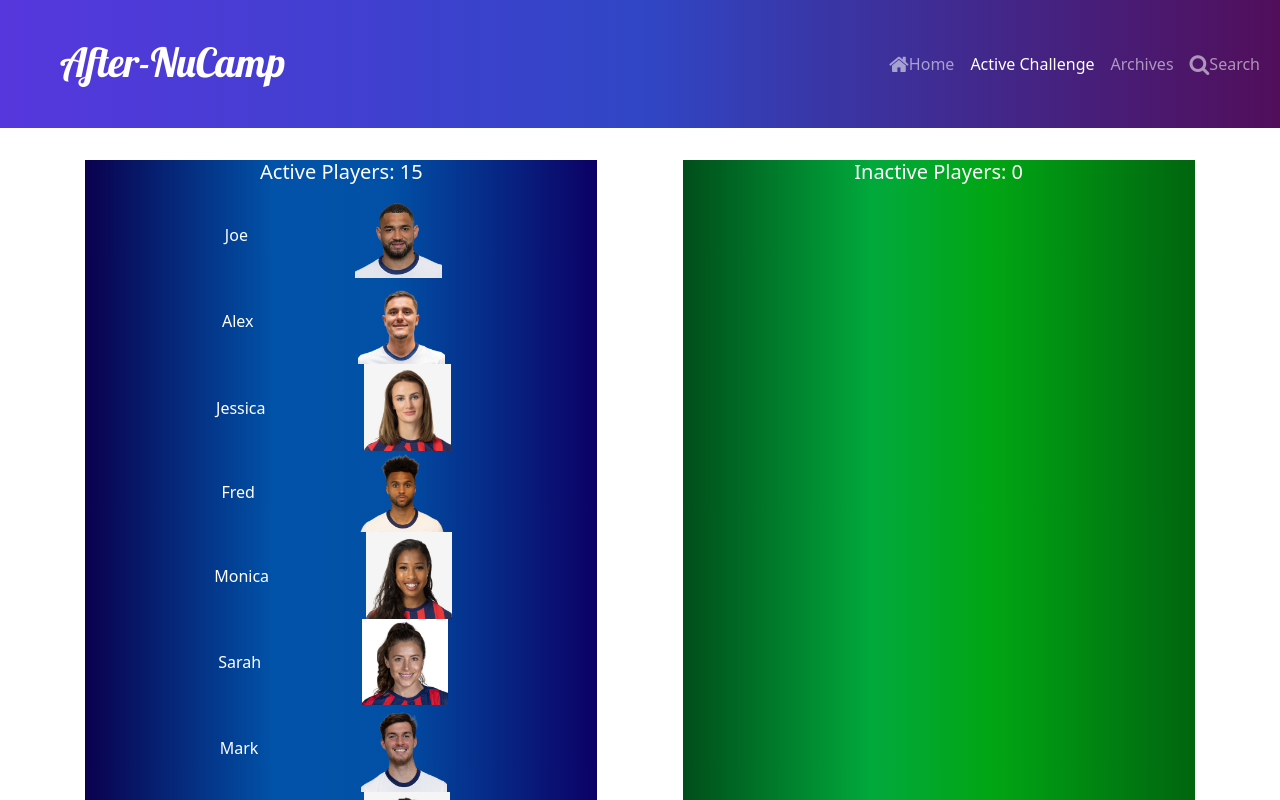
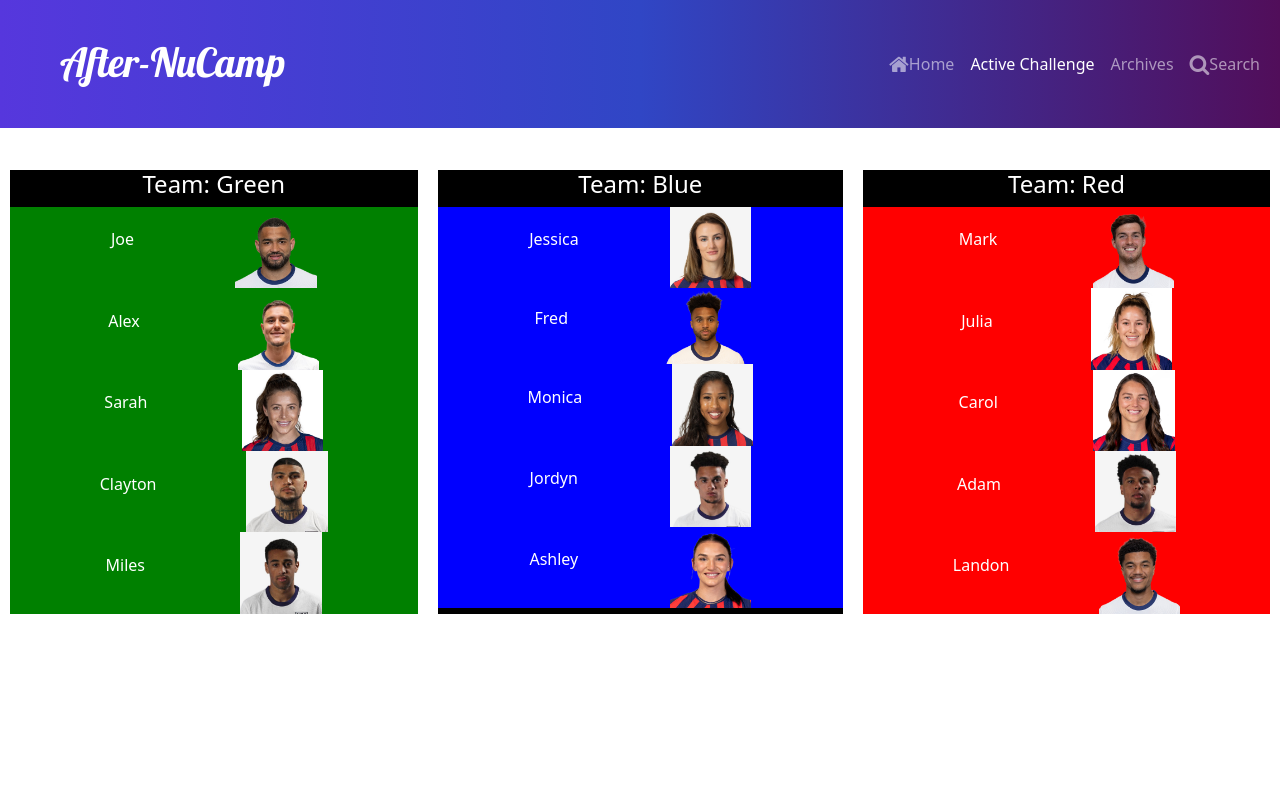
Before and after one commit to mrdeangray/after-nucamp-week2, a React (Create React App) app: page /active in a window 1280 px wide. Shown: the top 800 px of the page. Built offline with nearby package versions, Linux system fonts and the light colour scheme.

Commit message:
Challenge9

```diff
--- a/src/App.css
+++ b/src/App.css
@@ -121,11 +121,13 @@ h2 {
     background-color: orange;
 }
 
-.challenge8 {
+.challenge8,
+.challenge9 {
     display: flex;
     justify-content: space-evenly;
     text-align: center;
 }
+
 
 .active-players{
     background: rgb(10,0,78);
@@ -151,12 +153,17 @@ background: linear-gradient(90deg, rgba(10,0,78,1) 0%, rgba(1,83,169,1) 37%, rgb
     display: flex;
     justify-content: space-evenly;
     align-items: center;
-    width: 90%;
-    border-radius: 10px;
+    width: 100%;
 }
 
 .player-box:hover{
-    scale: 1.3;
-    border: 2px solid red;
+    border-radius: 20px;
+    scale: 1.05;
+    border: 2px solid orange;
     z-index: 2;
 }
+.teams-box{
+    background-color: black;
+    color: white;
+    margin: 10px;
+}
--- a/src/App.js
+++ b/src/App.js
@@ -10,6 +10,7 @@ import Archives from './pages/Archives';
 import ArchiveSearch from './pages/ArchiveSearch';
 import Active from './pages/Active';
 import Challenge7 from './components/Challenge7';
+import Challenge9 from './components/Challenge9';
 
 function App() {
   return (
@@ -25,6 +26,7 @@ function App() {
         <Route path='/archivesearch' element={<ArchiveSearch />} />
         <Route path='/active' element={<Active />} />
         <Route path='/Challenge7' element={<Challenge7 />} />
+        <Route path='/challenge9' element = {<Challenge9 />} />
 
       </Routes>
 
--- /dev/null
+++ b/src/components/Challenge9.js
@@ -0,0 +1,70 @@
+//Challenge9:
+//Create a Challenge9 component in the components directory.
+//The component should display a column for each team and the players that belong to that team.
+//Clicking each image will remove the player from the team's column
+//If all the players are removed from the team, that column will be removed.
+//Add CSS rules for the hover state of the players in the active column.
+//add a CSS rule to the App.css file so the component's body is indented.
+//Add a route/link for this component to the Header component.
+
+import { useCallback, useEffect, useState } from "react"
+import { update } from "react-spring";
+import players from "../data/players";
+
+const Challenge9 = () => {
+    const [playersByTeam, setPlayersByTeam] = useState({});
+
+    const sortPlayers = useCallback(()=>{
+        const sortedPlayers=players.reduce((acc, cur)=>{
+            if(acc[cur.team]){
+                acc[cur.team].push(cur);
+            }
+            else{
+                acc[cur.team]=[cur];
+            }
+            return acc;
+        },{})
+        setPlayersByTeam({...sortedPlayers})
+    },[])
+
+    useEffect(()=>{
+        sortPlayers();
+    },[sortPlayers])
+
+    const removePlayer =(playerToRemove)=>{
+        playersByTeam[playerToRemove.team]=playersByTeam[playerToRemove.team].filter((player)=>player.id !== playerToRemove.id)
+        if(playersByTeam[playerToRemove.team].length===0){
+            delete playersByTeam[playerToRemove.team];
+        }
+        setPlayersByTeam({...playersByTeam})
+
+    }
+
+  return (
+    <div className="challenge9">
+      {Object.keys(playersByTeam).map((team, index)=>(
+
+        <div className='teams-box' key={index}>
+            <h4>Team: {team}</h4>
+            {playersByTeam[team].map(player=>(
+                <div
+                 className="player-box"
+                 key={player.id}
+                 style={{backgroundColor: team.toLowerCase()}}
+                 onClick={()=>removePlayer(player)}
+                >
+                    <p >{player.name}</p>
+                    <img
+                            className='player-img'
+                            src={`/img-players/${player.image}`}
+                            alt={player.name}
+                        />
+                </div>
+            ))}
+        </div>
+      ))}
+    </div>
+  )
+}
+
+export default Challenge9
--- a/src/pages/Active.js
+++ b/src/pages/Active.js
@@ -1,12 +1,10 @@
-// import Challenge6 from "../components/Challenge6"
-
-import Challenge8 from "../components/Challenge8"
+import Challenge9 from "../components/Challenge9"
 
 
 const Active = () => {
     return (
         <div>
-            <Challenge8 />
+            <Challenge9 />
         </div>
     )
 }
```
